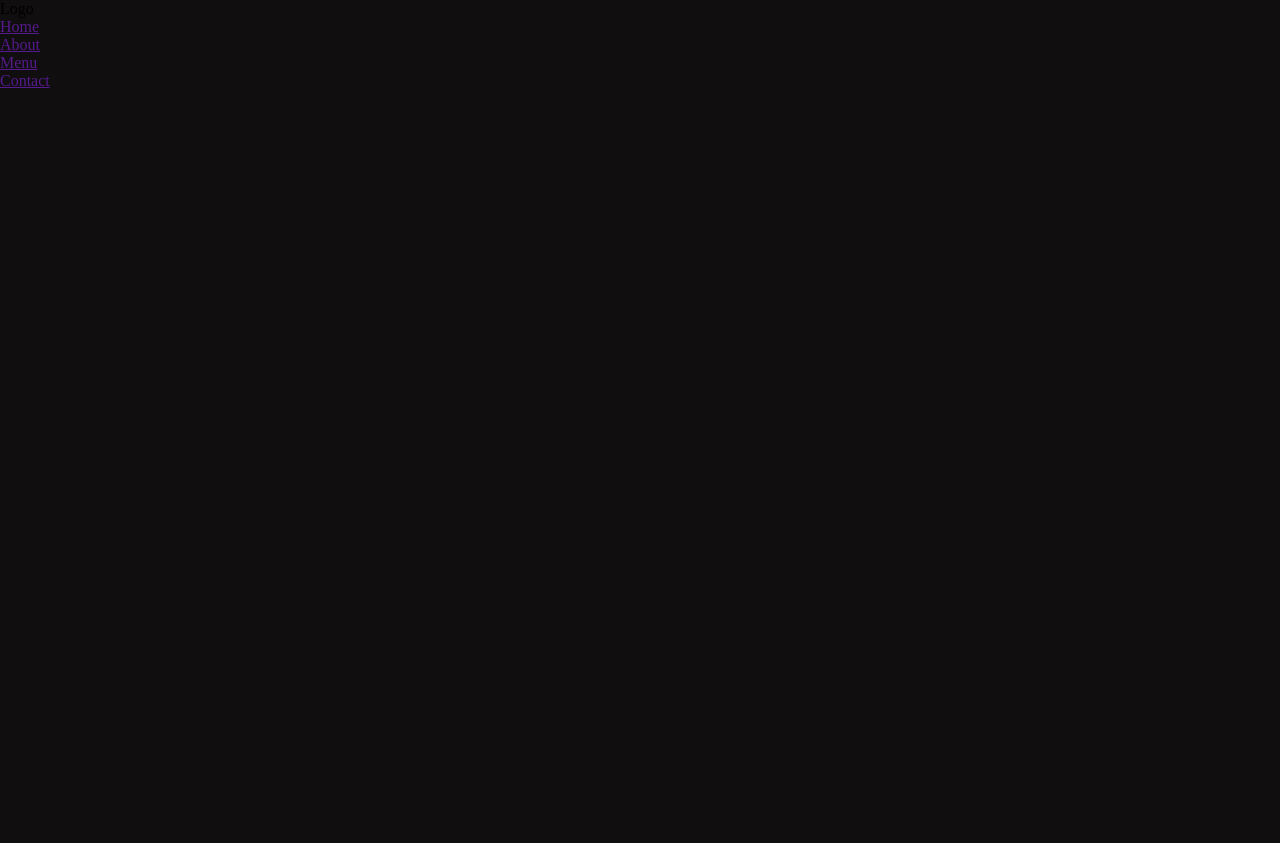
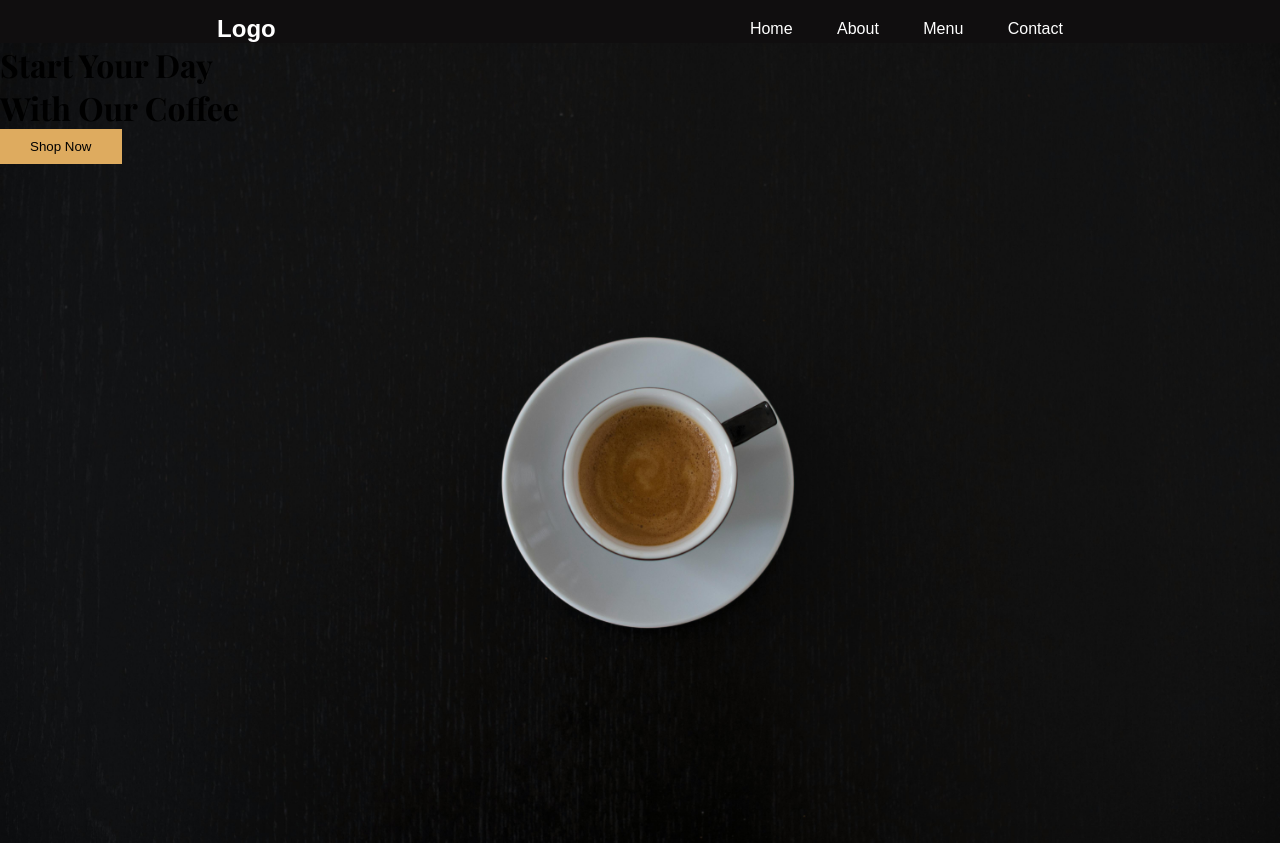
Before and after one commit to iliyo/HTML-CSS-JS-WEB-PROJECTS, a plain HTML site: page coffee/index.html in a window 1280 px wide. Before the commit the page ends 800 px from the top, so only its background shows below. Drawn offline with nearby package versions, Linux system fonts and the light colour scheme; a web font is replaced by a local one.

Commit message:
Start header part

```diff
--- a/coffee/index.html
+++ b/coffee/index.html
@@ -6,12 +6,19 @@
     <link rel="stylesheet" href="style.css">
 </head>
 <body>
-    <nav class="logo">Logo</nav>
+    <nav>
+        <h1 class="logo">Logo</h1>
         <ul>
             <li><a href="">Home</a></li>
             <li><a href="">About</a></li>
             <li><a href="">Menu</a></li>
             <li><a href="">Contact</a></li>
         </ul>
+    </nav>
+    <header class="header">
+        <h1 class="main-headings">Start Your Day</h1>
+        <h1 class="primary-headings">With Our Coffee</h1>
+        <button class="main-btn">Shop Now</button>
+    </header>
 </body>
 </html>
--- a/coffee/style.css
+++ b/coffee/style.css
@@ -23,3 +23,41 @@ button {
 body {
     background: #100e0f;
 }
+
+/* Nav start */
+nav {
+    display: flex;
+    justify-content: space-around;
+    align-items: center;
+    color: #fff;
+    font-family: sans-serif;
+    padding-top: 15px;
+}
+
+li {
+    display: inline;
+    list-style: none;
+}
+
+li a {
+    color: #fff;
+    text-decoration: none;
+    margin-left: 40px;
+    padding-bottom: 10px;
+}
+
+li a:hover {
+    border-bottom: 2px solid var(--main-color);
+}
+
+/* Nav End */
+
+/* Header Start */
+.header {
+    /* https://www.pexels.com/photo/white-ceramic-coffee-cup-on-white-saucer-129207/ */
+    background: url('assets/images/pexels-natri-129207.jpg');
+    background-position: center;
+    background-size: cover;
+    height: 100vh;
+    font-family: 'Playfair Display', serif;
+}
```
Also changed, not shown: coffee/assets/images/pexels-natri-129207.jpg (added), 1 other file. Lines whose indentation alone changed are shown as unchanged.
